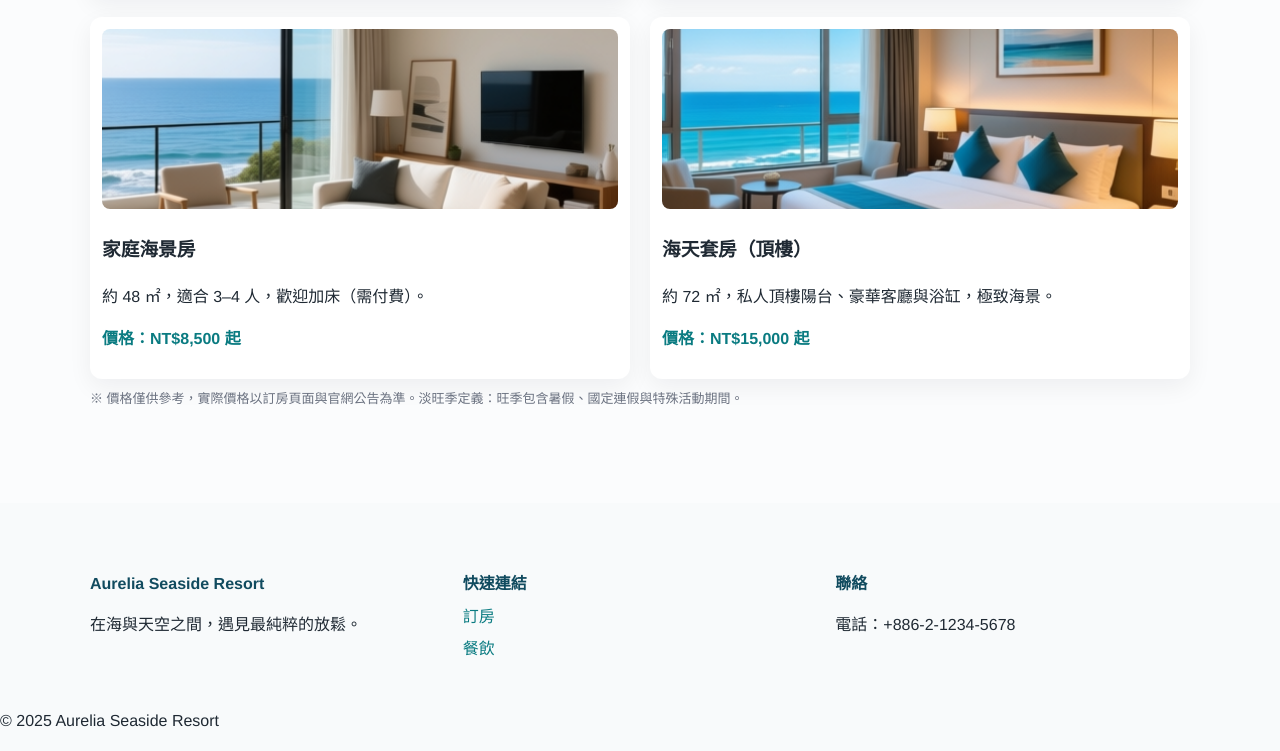
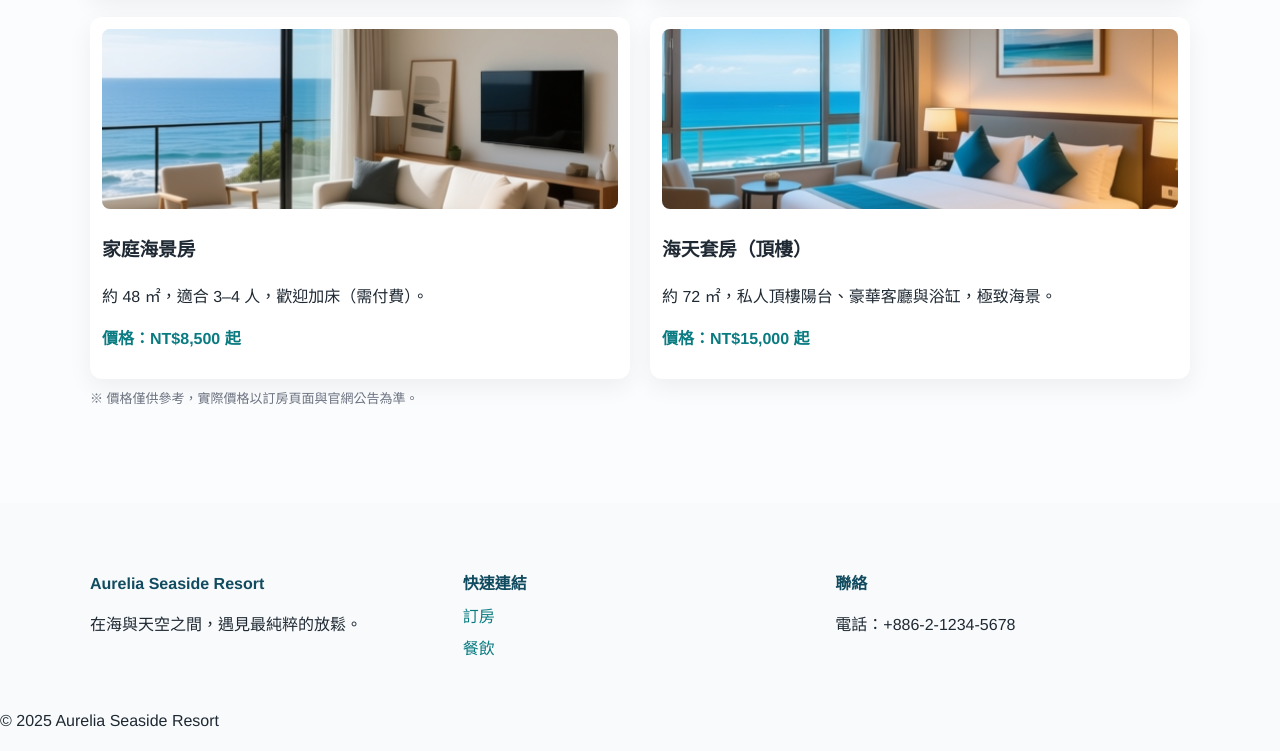
Before and after one commit to ccc793608-bot/fjcuweb, a plain HTML site: page rooms.html in a window 1280 px wide. Shown: the part 528-1279 px from the top of the page. Drawn offline with Linux system fonts and the light colour scheme.

Commit message:
Update pricing note in rooms.htm
Removed seasonal definition from pricing note.

```diff
--- a/rooms.html
+++ b/rooms.html
@@ -57,7 +57,7 @@
         </article>
       </div>
 
-      <p class="note">※ 價格僅供參考，實際價格以訂房頁面與官網公告為準。淡旺季定義：旺季包含暑假、國定連假與特殊活動期間。</p>
+      <p class="note">※ 價格僅供參考，實際價格以訂房頁面與官網公告為準。</p>
     </section>
   </main>
 
```
